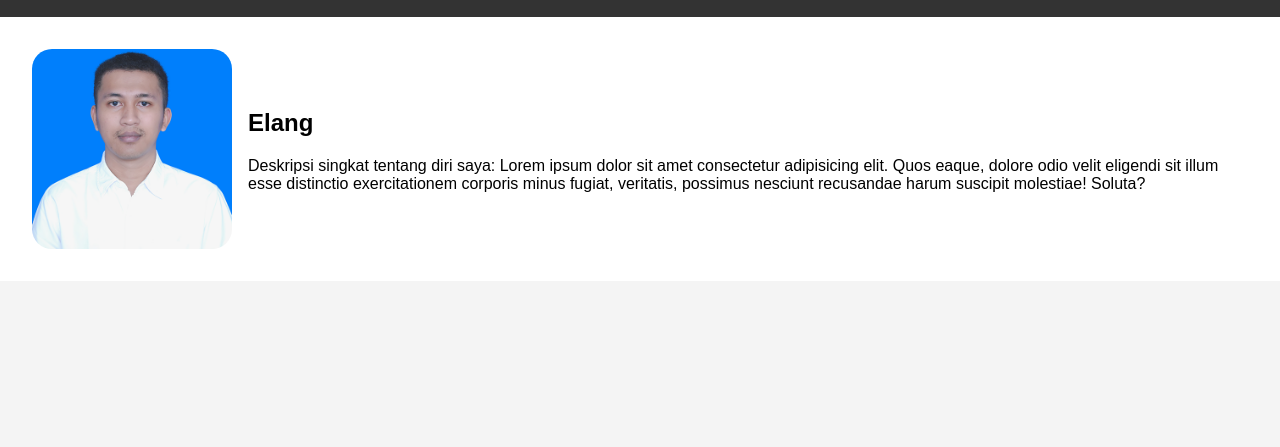
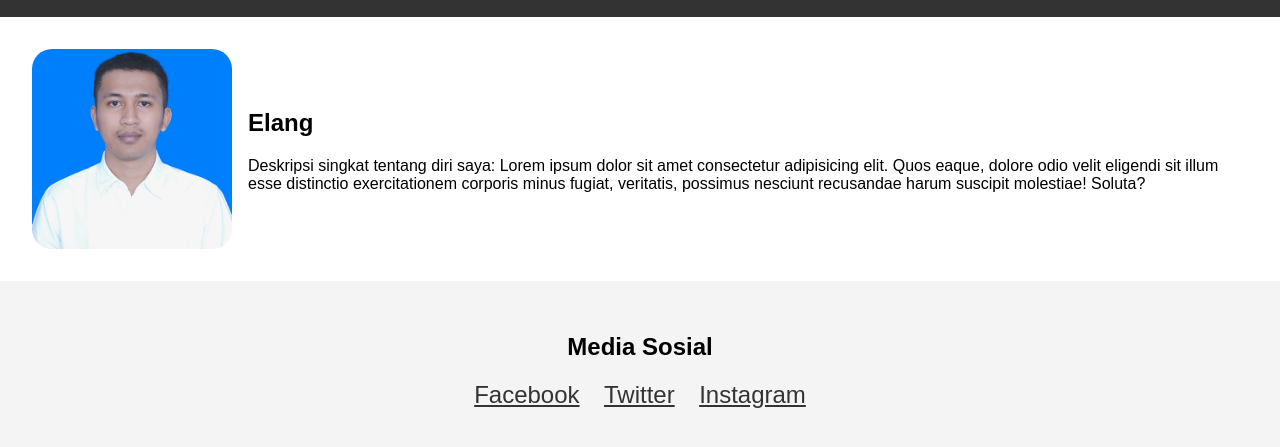
Before and after one commit to elangsuryaaaa/test-portofolio, a plain HTML site: page index.html in a window 1280 px wide. Shown: the part 95-542 px from the top of the page. Drawn offline with Linux system fonts and the light colour scheme.

Commit message:
#2 section social media done

```diff
--- a/assets/css/styles.css
+++ b/assets/css/styles.css
@@ -36,3 +36,14 @@ header {
   padding: 1em;
   background-color: #fff;
 }
+.social-media {
+  text-align: center;
+  background-color: #f4f4f4;
+  padding: 2em;
+}
+.social-media a {
+  display: inline-block;
+  margin: 0 10px;
+  color: #333;
+  font-size: 1.5em;
+}
--- a/index.html
+++ b/index.html
@@ -26,5 +26,11 @@
         </p>
       </div>
     </section>
+    <section class="social-media">
+      <h2>Media Sosial</h2>
+      <a href="https://www.facebook.com/">Facebook</a>
+      <a href="https://twitter.com/">Twitter</a>
+      <a href="https://www.instagram.com/">Instagram</a>
+    </section>
   </body>
 </html>
```
